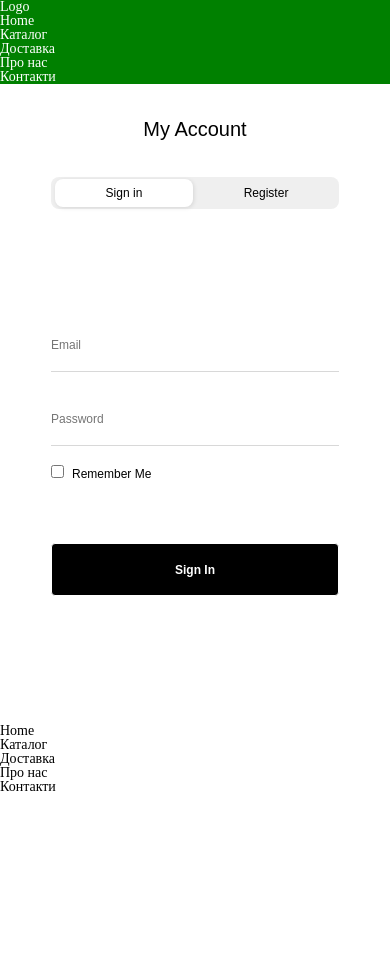
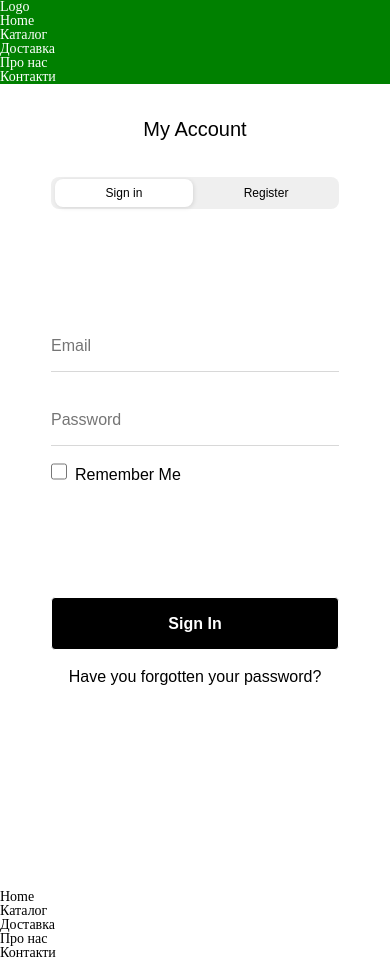
Before and after one commit to buzarig/Final-Project-2, a React (Vite) app in the folder client/: page /myAccount/signIn in a window 390 px wide. Before the commit the page ends 844 px from the top, so only its background shows below. Built offline with nearby package versions, Linux system fonts and the light colour scheme.

Commit message:
changed structure redux files.

```diff
--- a/client/src/components/register/Register.jsx
+++ b/client/src/components/register/Register.jsx
@@ -46,7 +46,7 @@ function Register() {
   };
 
   return (
-    <div className="wrapper_signIn">
+    <div className="wrapper_register">
       <form onSubmit={handleSubmit(onSubmit)}>
         <div>
           <Controller
@@ -182,7 +182,9 @@ function Register() {
           {errors.password2 && <span>{errors.password2.message}</span>}
         </div>
         <div>
-          <button type="submit">Sign In</button>
+          <button className="submit_register" type="submit">
+            Sign In
+          </button>
         </div>
       </form>
     </div>
--- a/client/src/components/register/Register.scss
+++ b/client/src/components/register/Register.scss
@@ -1,4 +1,4 @@
-.wrapper_signIn {
+.wrapper_register {
   margin-top: 126px;
 }
 
@@ -15,30 +15,7 @@
   padding-top: 34px;
 }
 
-.checkbox {
-  margin-top: 15px;
-  margin-bottom: 69px;
-  color: var(--light-colors-black-light, #000);
-  font-family: DM Sans, sans-serif;
-  font-size: 16px;
-  font-style: normal;
-  font-weight: 400;
-  line-height: 27px; /* 168.75% */
-  input {
-    margin-right: 8px;
-    width: 16px;
-    height: 17.174px;
-
-  }
-
-  .checkbox input:checked {
-    background-color: black; /* Чорний фон, коли вибрано */
-  }
-
-
-}
-
-button {
+.submit_register {
   height: 53px;
   width: 100%;
   border-radius: 4px;
@@ -51,7 +28,7 @@ button {
   font-weight: 700;
   line-height: normal;
   margin-bottom: 257px;
-   margin-top: 40px;
+   margin-top: 111px;
 }
 
 //Tablet
--- a/client/src/components/signIn/SignIn.jsx
+++ b/client/src/components/signIn/SignIn.jsx
@@ -4,8 +4,9 @@ import "./SignIn.scss";
 // import { useHistory } from "react-router-dom";
 import axios from "axios";
 import { useDispatch } from "react-redux";
+import { Link } from "react-router-dom";
 import setAuthToken from "./setAuthToken";
-import setAccessToken from "../../redux/token/action";
+import setAccessToken from "../../redux/actions/tokenActions";
 
 function SignIn() {
   const { control, handleSubmit, formState } = useForm();
@@ -114,10 +115,13 @@ function SignIn() {
             )}
           />
         </div>
-        <div>
-          <button type="submit">Sign In</button>
-        </div>
+        <button className="submit_signin" type="submit">
+          Sign In
+        </button>
       </form>
+      <Link className="reset_pass" to="/resetPassword">
+        Have you forgotten your password?
+      </Link>
     </div>
   );
 }
--- a/client/src/components/signIn/SignIn.scss
+++ b/client/src/components/signIn/SignIn.scss
@@ -1,7 +1,20 @@
 .wrapper_signIn {
   margin-top: 126px;
+  display: flex;
+  flex-direction: column;
+  .reset_pass{
+
+    font-family: DM Sans, sans-serif;
+    font-size: 16px;
+    font-style: normal;
+    font-weight: 400;
+    line-height: 27px; /* 168.75% */
+    text-align: center;
+
+    margin-bottom: 200px;
   }
 
+  form {
     .input {
       color: var(--light-colors-dark-gray-light, #707070);
       font-family: DM Sans, sans-serif;
@@ -17,39 +30,41 @@
 
     .checkbox {
       margin-top: 15px;
-  margin-bottom: 69px;
-  color: var(--light-colors-black-light, #000);
+      //margin-bottom: 111px;
       font-family: DM Sans, sans-serif;
       font-size: 16px;
       font-style: normal;
       font-weight: 400;
       line-height: 27px; /* 168.75% */
+      margin-bottom: 69px;
+
       input {
         margin-right: 8px;
         width: 16px;
         height: 17.174px;
-
-  }
-  .checkbox input:checked {
-  background-color: black; /* Чорний фон, коли вибрано */
       }
 
-
+      .checkbox input:checked {
+        background-color: black;
+      }
     }
 
-button {
+    .submit_signin {
       height: 53px;
       width: 100%;
       border-radius: 4px;
       border: 1px solid var(--light-colors-white-light, #FFF);
       background: var(--light-colors-black-light, #000);
       color: var(--light-colors-white-light, #FFF);
-  font-family: DM Sans;
+      font-family: DM Sans, sans-serif;
       font-size: 16px;
       font-style: normal;
       font-weight: 700;
       line-height: normal;
-  margin-bottom: 257px;
+      margin-bottom: 13px;
+      //margin-top: 111px;
+    }
+  }
 }
 
 @media screen and (min-width: 320px) and (max-width: 767px) {
@@ -68,8 +83,9 @@ button {
         height: 13.136px;
       }
     }
-    button {
-       margin-bottom: 128px;
+
+    //button {
+    //  margin-bottom: 128px;
+    //}
   }
 }
-}
--- a/client/src/main.jsx
+++ b/client/src/main.jsx
@@ -3,7 +3,7 @@ import ReactDOM from "react-dom/client";
 import { BrowserRouter as Router } from "react-router-dom";
 import { Provider } from "react-redux";
 import "./styles/style.scss";
-// eslint-disable-next-line import/no-extraneous-dependencies
+
 import { PersistGate } from "redux-persist/integration/react";
 
 import { store, persistor } from "./redux/store";
--- a/client/src/redux/token/action.js
+++ b/client/src/redux/actions/tokenActions.js
@@ -1,8 +1,8 @@
-export const SET_ACCESS_TOKEN = "SET_ACCESS_TOKEN";
+import types from "../types";
 
 export default function setAccessToken(token) {
   return {
-    type: SET_ACCESS_TOKEN,
+    type: types.SET_ACCESS_TOKEN,
     payload: token
   };
 }
--- a/client/src/redux/token/reducers.js
+++ b/client/src/redux/reducers/tokenReducer.js
@@ -1,4 +1,4 @@
-import { SET_ACCESS_TOKEN } from "./action";
+import types from "../types";
 
 const initialState = {
   accessToken: null
@@ -6,7 +6,7 @@ const initialState = {
 
 const tokenReducer = (state = initialState, { type, payload } = {}) => {
   switch (type) {
-    case SET_ACCESS_TOKEN:
+    case types.SET_ACCESS_TOKEN:
       return {
         ...state,
         accessToken: payload
--- a/client/src/redux/rootReducer.js
+++ b/client/src/redux/rootReducer.js
@@ -1,5 +1,5 @@
 import { combineReducers } from "redux";
-import tokenReducer from "./token/reducers";
+import tokenReducer from "./reducers/tokenReducer";
 
 const rootReducer = combineReducers({
   token: tokenReducer
```
Also changed, not shown: client/src/styles/_myAccount.scss (+11 -6 lines). Lines whose indentation alone changed are shown as unchanged.
